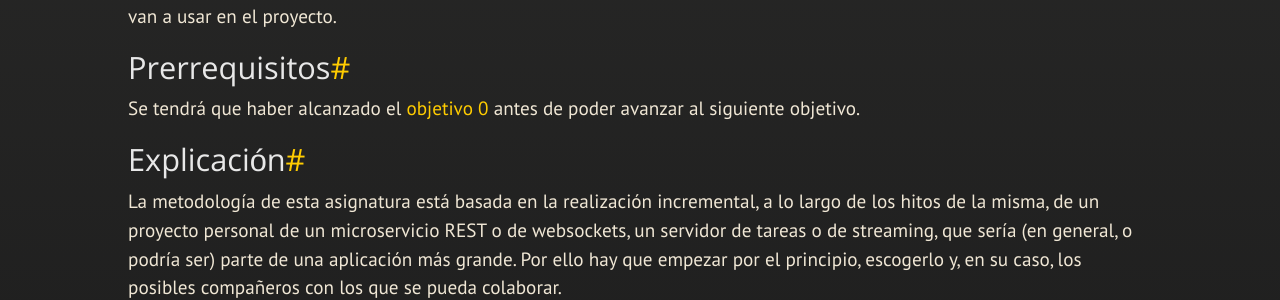
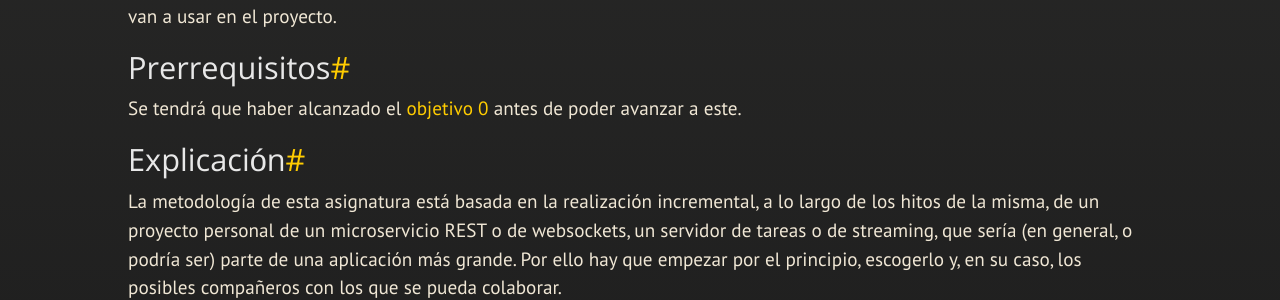
Before and after one commit to JJ/IV, a Jekyll site: the page built from documentos/proyecto/1.Infraestructura.md, in a window 1280 px wide and 900 px high. Shown: the part 320-620 px from the top of the window. Built offline with Jekyll 4.4.1, drawn with Linux system fonts in a browser that asks for light colours; nearby versions of some CDN libraries; some web fonts are replaced; our own code applies the rules of GitHub Pages for plain Markdown files.

Commit message:
Sync documentos/proyecto/1.Infraestructura.md de master a gh-pages

```diff
--- a/documentos/proyecto/1.Infraestructura.md
+++ b/documentos/proyecto/1.Infraestructura.md
@@ -19,7 +19,7 @@ módulos que se van a usar en el proyecto.
 ## Prerrequisitos
 
 Se tendrá que haber alcanzado el [objetivo 0](0.Repositorio) antes
-de poder avanzar al siguiente objetivo.
+de poder avanzar a este.
 
 ## Explicación
 
```
